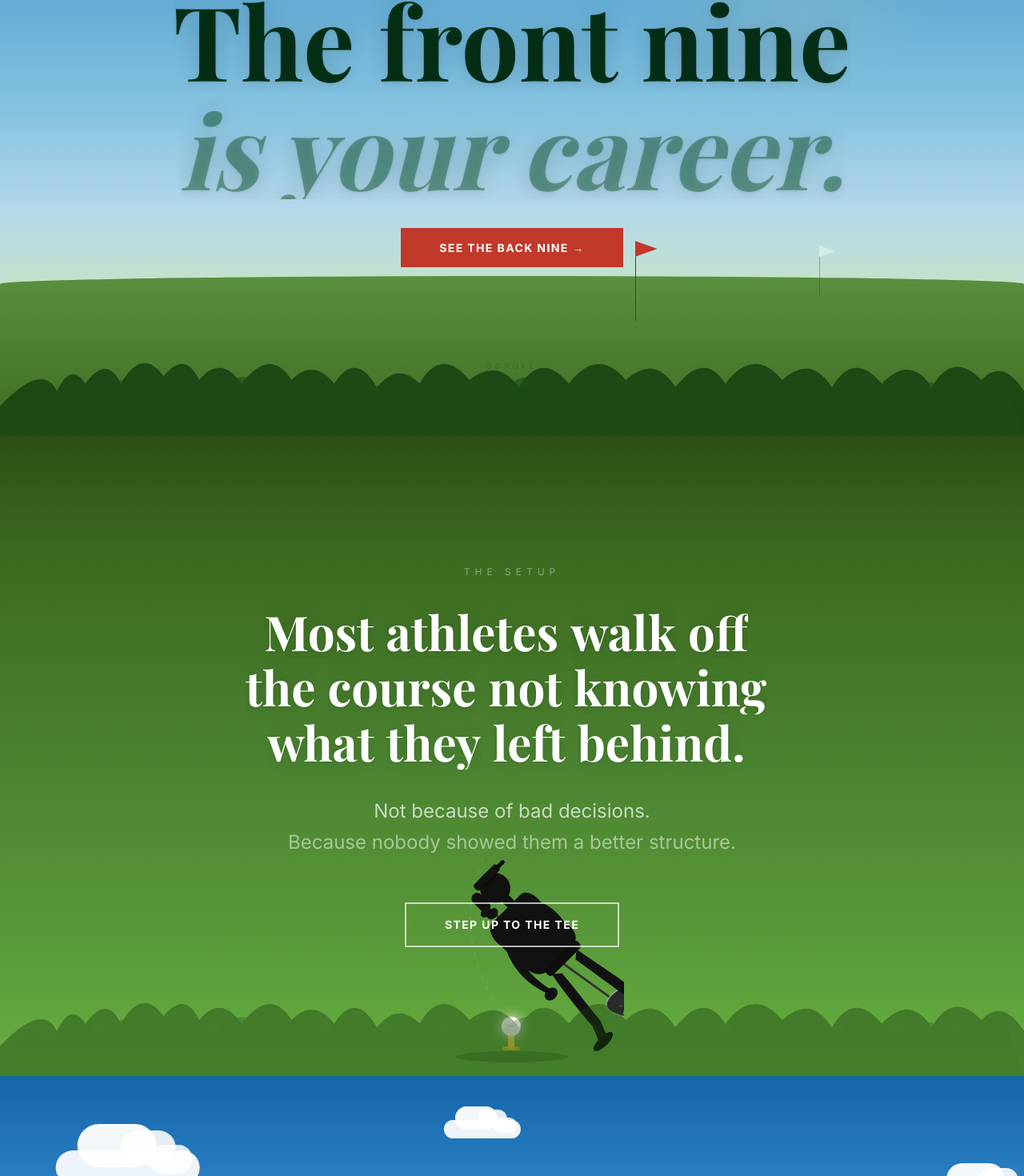
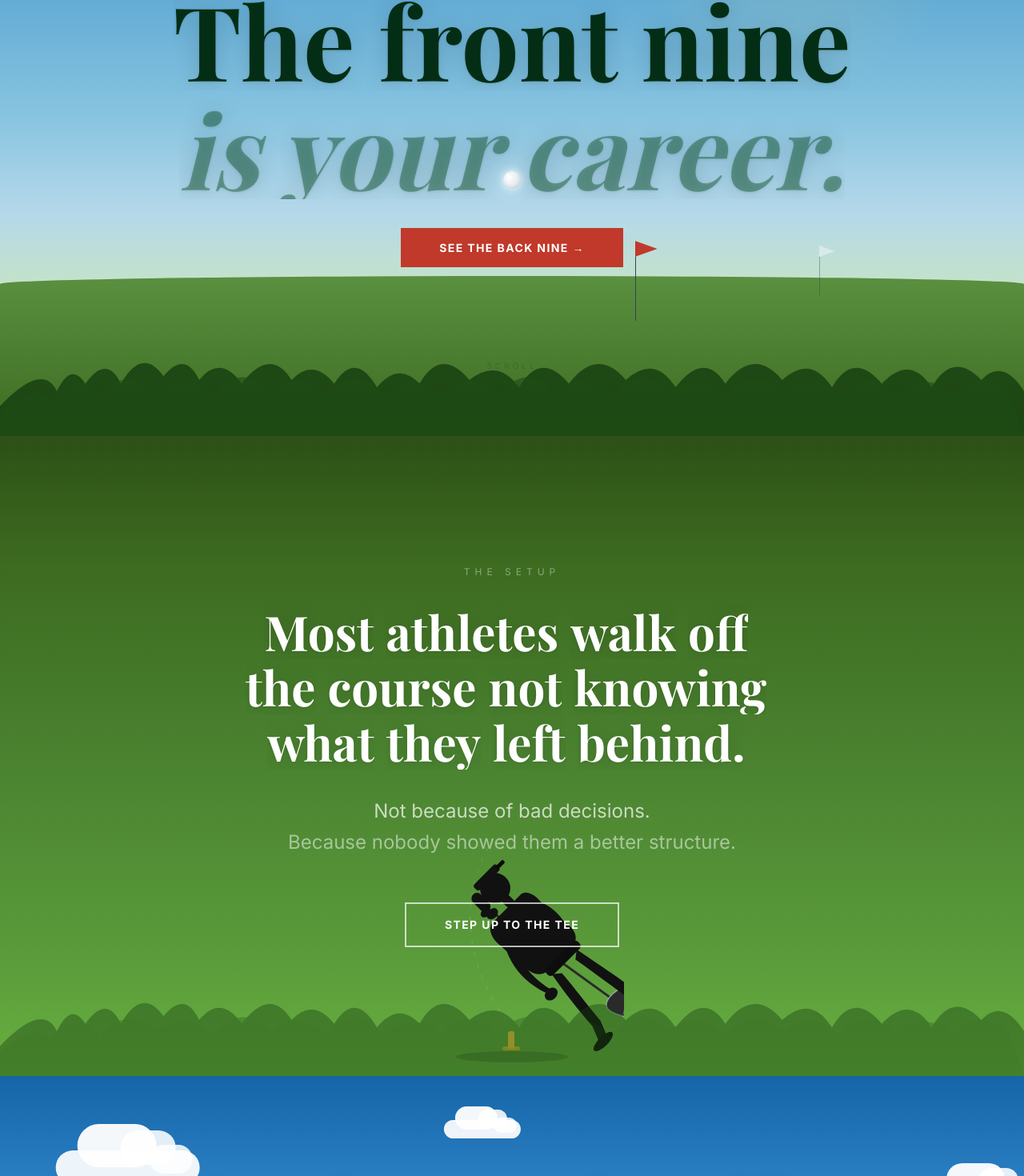
Before and after one commit to tneville65/thebacknine, a Next.js app: page / in a window 1280 px wide. Shown: the part 255-1725 px from the top of the page at 80% size. Built offline with nearby package versions, Linux system fonts and the light colour scheme; a web font is replaced by a local one.

Commit message:
fix: single continuous ball — lifts from tee and flies toward viewer, no swap

```diff
--- a/components/ClubSwing.tsx
+++ b/components/ClubSwing.tsx
@@ -7,25 +7,22 @@ gsap.registerPlugin(ScrollTrigger);
 
 export default function ClubSwing() {
   const sectionRef = useRef<HTMLDivElement>(null);
-  const golferRef = useRef<SVGGElement>(null);       // full golfer silhouette group
-  const teeBallRef = useRef<SVGCircleElement>(null); // ball sitting on tee — disappears at impact
-  const flyBallRef = useRef<HTMLDivElement>(null);   // flying ball — grows toward viewer
+  const golferRef = useRef<SVGGElement>(null);
+  const teeBallRef = useRef<HTMLDivElement>(null); // THE ONE ball — starts on tee, flies toward viewer
   const zoomRef = useRef<HTMLDivElement>(null);
 
   useEffect(() => {
     const section = sectionRef.current;
     const golfer = golferRef.current;
     const teeBall = teeBallRef.current;
-    const flyBall = flyBallRef.current;
     const zoom = zoomRef.current;
-    if (!section || !golfer || !teeBall || !flyBall || !zoom) return;
+    if (!section || !golfer || !teeBall || !zoom) return;
 
-    // Initial state
-    gsap.set(golfer, { rotation: -45, transformOrigin: "110px 60px" }); // backswing
-    gsap.set(teeBall, { opacity: 1 });
-    gsap.set(flyBall, { opacity: 0, scale: 0.15 });
+    // The ball sits at the tee position initially — we'll move it to fixed after impact
+    gsap.set(golfer, { rotation: -45, transformOrigin: "110px 60px" });
     gsap.set(zoom, { scale: 1, y: 0, opacity: 1 });
 
+    // Ball starts as an SVG circle overlay on the tee — we fade it out when flying starts
     const tl = gsap.timeline({
       scrollTrigger: {
         trigger: section,
@@ -35,10 +32,10 @@ export default function ClubSwing() {
       },
     });
 
-    // 0 → 0.2: zoom camera in toward tee
+    // 0 → 0.2: zoom in toward tee
     tl.to(zoom, { scale: 2.0, y: -50, duration: 0.2, ease: "power1.in" }, 0);
 
-    // 0.15 → 0.48: golfer swings — backswing to follow-through
+    // 0.15 → 0.48: swing
     tl.to(golfer, {
       rotation: 40,
       transformOrigin: "110px 60px",
@@ -46,36 +43,34 @@ export default function ClubSwing() {
       ease: "power3.in",
     }, 0.15);
 
-    // 0.46: impact — tee ball vanishes
-    tl.to(teeBall, { opacity: 0, scale: 1.3, duration: 0.04, ease: "power3.out" }, 0.46);
-
-    // 0.48: fly ball appears and grows TOWARD viewer (z-axis)
-    tl.fromTo(flyBall,
-      { opacity: 0, scale: 0.15, y: "0px" },
-      { opacity: 1, scale: 1.0, y: "-5vh", duration: 0.05, ease: "none" },
-      0.48
+    // 0.47: at impact — ball LAUNCHES from tee position toward viewer
+    // The ball div is fixed-positioned at tee center, then scales up massively
+    tl.fromTo(teeBall,
+      { opacity: 1, scale: 1, y: 0 },
+      { opacity: 1, scale: 3, y: "-8vh", duration: 0.06, ease: "power4.out" },
+      0.47
     );
-    tl.to(flyBall, {
-      scale: 8,
-      opacity: 0.85,
-      y: "-35vh",
-      duration: 0.3,
+    tl.to(teeBall, {
+      scale: 12,
+      opacity: 0.9,
+      y: "-40vh",
+      duration: 0.28,
       ease: "power2.out",
     }, 0.53);
-    tl.to(flyBall, {
-      scale: 22,
+    tl.to(teeBall, {
+      scale: 28,
       opacity: 0,
-      y: "-65vh",
-      duration: 0.2,
+      y: "-68vh",
+      duration: 0.18,
       ease: "power1.in",
-    }, 0.83);
+    }, 0.81);
 
-    // zoom back out + fade scene as ball flies
+    // Zoom out + fade scene
     tl.to(zoom, {
       scale: 0.9,
       y: 30,
       opacity: 0,
-      duration: 0.45,
+      duration: 0.42,
       ease: "power2.inOut",
     }, 0.55);
 
@@ -85,89 +80,57 @@ export default function ClubSwing() {
   return (
     <div ref={sectionRef} className="absolute inset-0 flex items-end justify-center pb-4 z-0 overflow-hidden">
 
-      {/* Flying ball — grows toward viewer */}
+      {/* ── THE BALL — one single object, starts at tee, flies toward viewer ── */}
       <div
-        ref={flyBallRef}
+        ref={teeBallRef}
         style={{
           position: "fixed",
-          top: "62%",
+          top: "calc(50% + 80px)", // roughly where the tee sits in the view
           left: "50%",
-          width: 24,
-          height: 24,
-          marginLeft: -12,
-          marginTop: -12,
+          width: 22,
+          height: 22,
+          marginLeft: -11,
+          marginTop: -11,
           borderRadius: "50%",
-          background: "radial-gradient(circle at 33% 33%, #ffffff 0%, #dde8f0 55%, #b8c8d8 100%)",
-          boxShadow: "0 0 12px rgba(255,255,255,0.9), 0 0 40px rgba(255,255,255,0.5), inset 0 -3px 6px rgba(0,0,0,0.08)",
+          background: "radial-gradient(circle at 33% 33%, #ffffff 0%, #e8eef4 55%, #c8d8e8 100%)",
+          boxShadow: "0 0 10px rgba(255,255,255,0.95), 0 0 30px rgba(255,255,255,0.5), inset 0 -2px 5px rgba(0,0,0,0.07)",
           pointerEvents: "none",
           zIndex: 50,
-          opacity: 0,
           transformOrigin: "center center",
         }}
       />
 
-      {/* Golfer SVG */}
-      <div ref={zoomRef} className="pointer-events-none select-none" style={{ position: "relative" }}>
-        <svg
-          width="280"
-          height="320"
-          viewBox="0 0 280 320"
-          fill="none"
-          xmlns="http://www.w3.org/2000/svg"
-        >
-          {/* ── Ground shadow ── */}
+      {/* ── Golfer + Tee SVG ── */}
+      <div ref={zoomRef} className="pointer-events-none select-none relative">
+        <svg width="280" height="320" viewBox="0 0 280 320" fill="none" xmlns="http://www.w3.org/2000/svg">
+          {/* Ground shadow */}
           <ellipse cx="140" cy="312" rx="70" ry="7" fill="rgba(0,0,0,0.18)" />
 
-          {/* ── Tee ── */}
-          {/* Post */}
+          {/* Tee post */}
           <rect x="135" y="280" width="8" height="22" rx="2.5" fill="rgba(255,210,60,0.95)" />
-          {/* Base flange */}
           <rect x="128" y="299" width="22" height="5" rx="2.5" fill="rgba(255,200,40,0.7)" />
 
-          {/* ── Ball on tee ── */}
-          <circle ref={teeBallRef} cx="139" cy="274" r="12" fill="white" style={{ filter: "drop-shadow(0 0 8px rgba(255,255,255,0.95))" }} />
-          {/* Dimple lines */}
-          <path d="M 131 271 Q 139 277 147 271" stroke="rgba(180,180,180,0.45)" strokeWidth="1" fill="none" />
-          <path d="M 133 278 Q 139 282 145 278" stroke="rgba(180,180,180,0.3)" strokeWidth="0.75" fill="none" />
+          {/* Ball placeholder on tee — hidden since the real ball is a div overlay */}
+          {/* We show this only before the animation fires — fades handled by GSAP on the div */}
+          <circle cx="139" cy="274" r="11" fill="transparent" />
 
-          {/* ── Swing trail (faint arc behind golfer) ── */}
-          <path
-            d="M 110 50 Q 55 160 136 272"
-            fill="none"
-            stroke="rgba(255,255,255,0.07)"
-            strokeWidth="2"
-            strokeDasharray="5 10"
-          />
+          {/* Swing trail */}
+          <path d="M 110 50 Q 55 160 136 272" fill="none" stroke="rgba(255,255,255,0.07)" strokeWidth="2" strokeDasharray="5 10" />
 
           {/* ── Golfer silhouette ── */}
-          {/* All black fill, layered behind ball/tee via SVG ordering */}
           <g ref={golferRef}>
-            {/* === CLUB SHAFT + HEAD === */}
-            {/* Grip end */}
+            {/* Club shaft */}
+            <path d="M 105 63 L 138 268" stroke="#2a2a2a" strokeWidth="3" strokeLinecap="round" />
+            {/* Club grip */}
             <rect x="98" y="38" width="14" height="28" rx="7" fill="#111" />
-            {/* Shaft — tapers from grip to head */}
-            <path d="M 105 63 L 138 268" stroke="#333" strokeWidth="3" strokeLinecap="round" />
-            {/* Club head — modern driver shape */}
-            <path
-              d="M 128 274
-                 C 120 260 122 252 132 250
-                 C 140 248 156 250 162 258
-                 C 168 266 166 278 158 282
-                 C 148 287 130 284 128 274 Z"
-              fill="#2a2a2a"
-              stroke="rgba(180,190,200,0.7)"
-              strokeWidth="1.5"
-            />
-            {/* Club face highlight */}
-            <line x1="131" y1="277" x2="157" y2="262" stroke="rgba(220,230,240,0.4)" strokeWidth="1" />
-            {/* Hosel */}
-            <path d="M 136 266 L 138 268" stroke="#444" strokeWidth="2.5" strokeLinecap="round" />
+            {/* Club head — driver */}
+            <path d="M 128 274 C 120 260 122 252 132 250 C 140 248 156 250 162 258 C 168 266 166 278 158 282 C 148 287 130 284 128 274 Z"
+              fill="#2a2a2a" stroke="rgba(180,190,200,0.7)" strokeWidth="1.5" />
+            <line x1="131" y1="277" x2="157" y2="262" stroke="rgba(220,230,240,0.35)" strokeWidth="1" />
 
-            {/* === BODY — silhouette === */}
             {/* Head */}
             <circle cx="130" cy="52" r="19" fill="#111" />
-            {/* Cap brim */}
-            <ellipse cx="132" cy="36" rx="20" ry="6" fill="#0a0a0a" />
+            {/* Cap */}
             <rect x="112" y="30" width="40" height="10" rx="4" fill="#111" />
             <rect x="148" y="33" width="14" height="5" rx="2" fill="#0a0a0a" />
 
@@ -175,63 +138,26 @@ export default function ClubSwing() {
             <rect x="124" y="68" width="12" height="14" rx="4" fill="#111" />
 
             {/* Torso */}
-            <path
-              d="M 96 80
-                 C 88 82 82 92 84 108
-                 L 86 148
-                 C 87 162 92 170 104 172
-                 L 148 172
-                 C 158 170 164 162 162 148
-                 L 158 108
-                 C 160 92 156 82 148 80
-                 Z"
-              fill="#111"
-            />
+            <path d="M 96 80 C 88 82 82 92 84 108 L 86 148 C 87 162 92 170 104 172 L 148 172 C 158 170 164 162 162 148 L 158 108 C 160 92 156 82 148 80 Z" fill="#111" />
 
-            {/* Left arm (lead arm — extended toward ball) */}
-            <path
-              d="M 105 90 C 82 110 68 148 82 188 L 90 192 C 80 152 92 115 112 95 Z"
-              fill="#111"
-            />
-            {/* Left hand */}
+            {/* Lead arm */}
+            <path d="M 105 90 C 82 110 68 148 82 188 L 90 192 C 80 152 92 115 112 95 Z" fill="#111" />
             <ellipse cx="86" cy="195" rx="9" ry="7" fill="#111" />
 
-            {/* Right arm (trail arm — bent) */}
-            <path
-              d="M 142 88 C 162 100 168 125 158 155 L 150 152 C 158 125 152 104 136 93 Z"
-              fill="#111"
-            />
-            {/* Right hand on grip */}
+            {/* Trail arm */}
+            <path d="M 142 88 C 162 100 168 125 158 155 L 150 152 C 158 125 152 104 136 93 Z" fill="#111" />
             <ellipse cx="105" cy="72" rx="8" ry="6" fill="#111" />
             <ellipse cx="100" cy="65" rx="7" ry="5" fill="#111" />
 
-            {/* Hip/belt area */}
+            {/* Belt */}
             <rect x="100" y="168" width="56" height="12" rx="5" fill="#0d0d0d" />
 
             {/* Left leg */}
-            <path
-              d="M 104 178
-                 C 100 200 96 230 94 260
-                 L 86 280
-                 L 98 282
-                 L 106 262
-                 C 108 240 112 212 114 186 Z"
-              fill="#111"
-            />
-            {/* Left foot */}
+            <path d="M 104 178 C 100 200 96 230 94 260 L 86 280 L 98 282 L 106 262 C 108 240 112 212 114 186 Z" fill="#111" />
             <ellipse cx="90" cy="283" rx="16" ry="6" fill="#0a0a0a" />
 
             {/* Right leg */}
-            <path
-              d="M 148 178
-                 C 152 200 158 228 162 256
-                 L 168 278
-                 L 156 282
-                 L 150 262
-                 C 146 236 142 208 138 186 Z"
-              fill="#111"
-            />
-            {/* Right foot */}
+            <path d="M 148 178 C 152 200 158 228 162 256 L 168 278 L 156 282 L 150 262 C 146 236 142 208 138 186 Z" fill="#111" />
             <ellipse cx="163" cy="282" rx="18" ry="6" fill="#0a0a0a" />
           </g>
         </svg>
```
